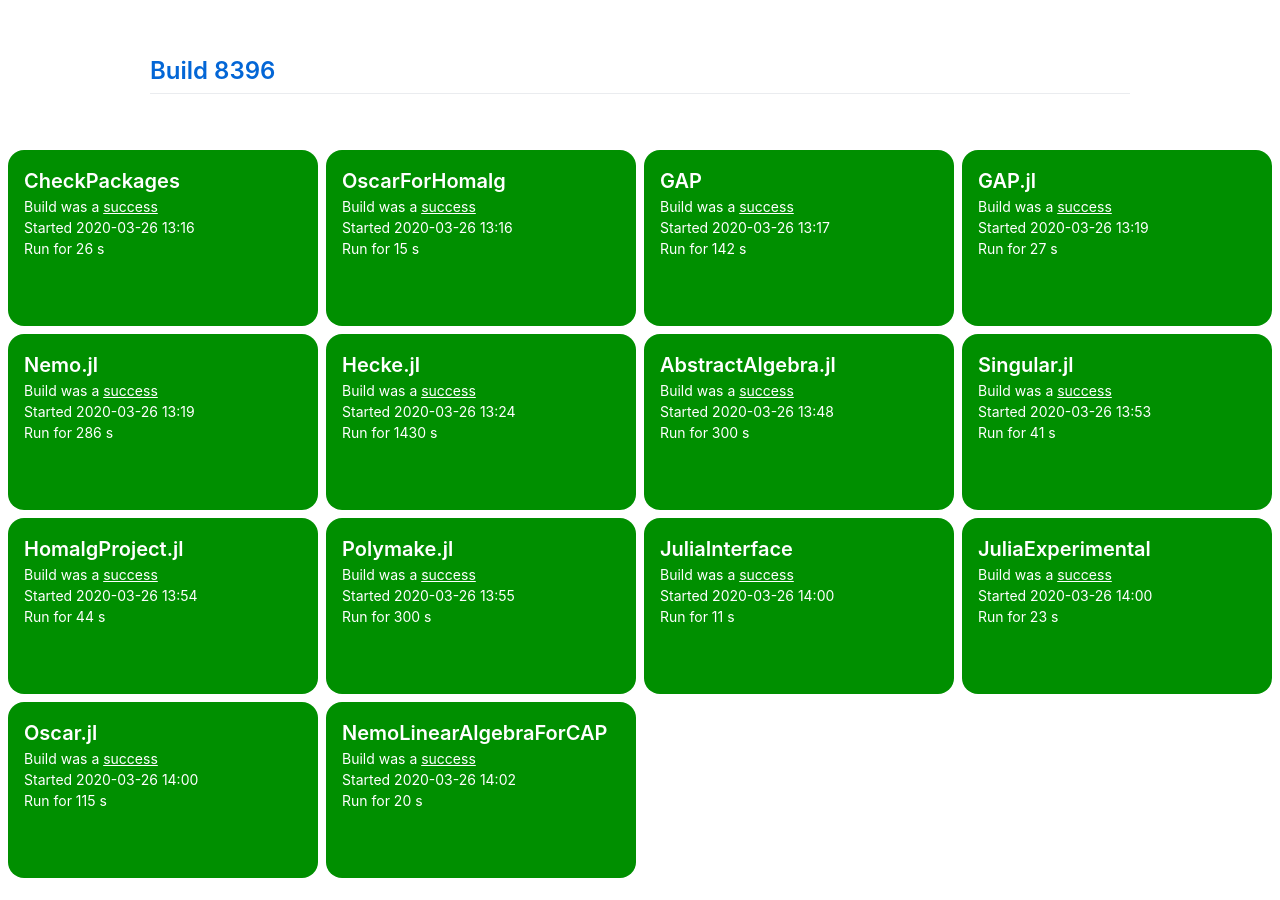
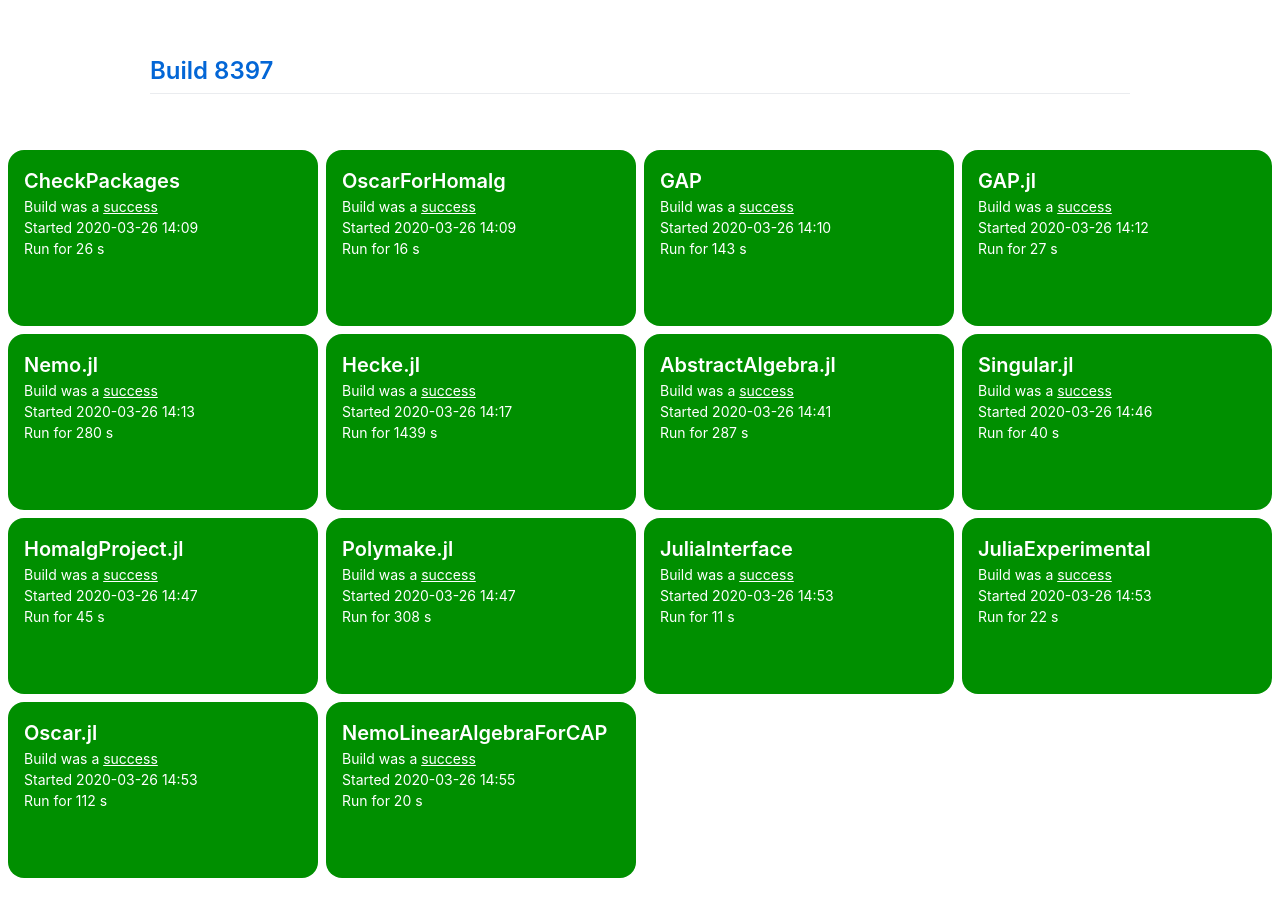
Before and after one commit to oscar-system/oscar-ci-status, a Jekyll site: the page built from index.html, in a window 1280 px wide. Built offline with Jekyll 4.4.1, drawn with Linux system fonts in a browser that asks for light colours.

Commit message:
Build 8397

```diff
--- a/_data/ci.yml
+++ b/_data/ci.yml
@@ -1,5 +1,5 @@
-build: 8396
-build_url: https://oscarci.mathematik.uni-kl.de/job/oscar/8396/
+build: 8397
+build_url: https://oscarci.mathematik.uni-kl.de/job/oscar/8397/
 job: oscar
 tests:
 - duration: 26
@@ -8,31 +8,31 @@
   first_failure_url: null
   last_success: false
   last_success_url: null
-  log: https://oscarci.mathematik.uni-kl.de/job/oscar/8396/artifact/logs/build-8396/CheckPackages.log
+  log: https://oscarci.mathematik.uni-kl.de/job/oscar/8397/artifact/logs/build-8397/CheckPackages.log
   name: CheckPackages
-  start: 2020-03-26 13:16
+  start: 2020-03-26 14:09
   status: success
   success: true
-- duration: 15
+- duration: 16
   exitcode: 0
   first_failure: false
   first_failure_url: null
   last_success: false
   last_success_url: null
-  log: https://oscarci.mathematik.uni-kl.de/job/oscar/8396/artifact/logs/build-8396/OscarForHomalg.log
+  log: https://oscarci.mathematik.uni-kl.de/job/oscar/8397/artifact/logs/build-8397/OscarForHomalg.log
   name: OscarForHomalg
-  start: 2020-03-26 13:16
+  start: 2020-03-26 14:09
   status: success
   success: true
-- duration: 142
+- duration: 143
   exitcode: 0
   first_failure: false
   first_failure_url: null
   last_success: false
   last_success_url: null
-  log: https://oscarci.mathematik.uni-kl.de/job/oscar/8396/artifact/logs/build-8396/GAP.log
+  log: https://oscarci.mathematik.uni-kl.de/job/oscar/8397/artifact/logs/build-8397/GAP.log
   name: GAP
-  start: 2020-03-26 13:17
+  start: 2020-03-26 14:10
   status: success
   success: true
 - duration: 27
@@ -41,75 +41,75 @@
   first_failure_url: null
   last_success: false
   last_success_url: null
-  log: https://oscarci.mathematik.uni-kl.de/job/oscar/8396/artifact/logs/build-8396/GAP.jl.log
+  log: https://oscarci.mathematik.uni-kl.de/job/oscar/8397/artifact/logs/build-8397/GAP.jl.log
   name: GAP.jl
-  start: 2020-03-26 13:19
+  start: 2020-03-26 14:12
   status: success
   success: true
-- duration: 286
+- duration: 280
   exitcode: 0
   first_failure: false
   first_failure_url: null
   last_success: false
   last_success_url: null
-  log: https://oscarci.mathematik.uni-kl.de/job/oscar/8396/artifact/logs/build-8396/Nemo.jl.log
+  log: https://oscarci.mathematik.uni-kl.de/job/oscar/8397/artifact/logs/build-8397/Nemo.jl.log
   name: Nemo.jl
-  start: 2020-03-26 13:19
+  start: 2020-03-26 14:13
   status: success
   success: true
-- duration: 1430
+- duration: 1439
   exitcode: 0
   first_failure: false
   first_failure_url: null
   last_success: false
   last_success_url: null
-  log: https://oscarci.mathematik.uni-kl.de/job/oscar/8396/artifact/logs/build-8396/Hecke.jl.log
+  log: https://oscarci.mathematik.uni-kl.de/job/oscar/8397/artifact/logs/build-8397/Hecke.jl.log
   name: Hecke.jl
-  start: 2020-03-26 13:24
+  start: 2020-03-26 14:17
   status: success
   success: true
-- duration: 300
+- duration: 287
   exitcode: 0
   first_failure: false
   first_failure_url: null
   last_success: false
   last_success_url: null
-  log: https://oscarci.mathematik.uni-kl.de/job/oscar/8396/artifact/logs/build-8396/AbstractAlgebra.jl.log
+  log: https://oscarci.mathematik.uni-kl.de/job/oscar/8397/artifact/logs/build-8397/AbstractAlgebra.jl.log
   name: AbstractAlgebra.jl
-  start: 2020-03-26 13:48
+  start: 2020-03-26 14:41
   status: success
   success: true
-- duration: 41
+- duration: 40
   exitcode: 0
   first_failure: false
   first_failure_url: null
   last_success: false
   last_success_url: null
-  log: https://oscarci.mathematik.uni-kl.de/job/oscar/8396/artifact/logs/build-8396/Singular.jl.log
+  log: https://oscarci.mathematik.uni-kl.de/job/oscar/8397/artifact/logs/build-8397/Singular.jl.log
   name: Singular.jl
-  start: 2020-03-26 13:53
+  start: 2020-03-26 14:46
   status: success
   success: true
-- duration: 44
+- duration: 45
   exitcode: 0
   first_failure: false
   first_failure_url: null
   last_success: false
   last_success_url: null
-  log: https://oscarci.mathematik.uni-kl.de/job/oscar/8396/artifact/logs/build-8396/HomalgProject.jl.log
+  log: https://oscarci.mathematik.uni-kl.de/job/oscar/8397/artifact/logs/build-8397/HomalgProject.jl.log
   name: HomalgProject.jl
-  start: 2020-03-26 13:54
+  start: 2020-03-26 14:47
   status: success
   success: true
-- duration: 300
+- duration: 308
   exitcode: 0
   first_failure: false
   first_failure_url: null
   last_success: false
   last_success_url: null
-  log: https://oscarci.mathematik.uni-kl.de/job/oscar/8396/artifact/logs/build-8396/Polymake.jl.log
+  log: https://oscarci.mathematik.uni-kl.de/job/oscar/8397/artifact/logs/build-8397/Polymake.jl.log
   name: Polymake.jl
-  start: 2020-03-26 13:55
+  start: 2020-03-26 14:47
   status: success
   success: true
 - duration: 11
@@ -118,31 +118,31 @@
   first_failure_url: null
   last_success: false
   last_success_url: null
-  log: https://oscarci.mathematik.uni-kl.de/job/oscar/8396/artifact/logs/build-8396/JuliaInterface.log
+  log: https://oscarci.mathematik.uni-kl.de/job/oscar/8397/artifact/logs/build-8397/JuliaInterface.log
   name: JuliaInterface
-  start: 2020-03-26 14:00
+  start: 2020-03-26 14:53
   status: success
   success: true
-- duration: 23
+- duration: 22
   exitcode: 0
   first_failure: false
   first_failure_url: null
   last_success: false
   last_success_url: null
-  log: https://oscarci.mathematik.uni-kl.de/job/oscar/8396/artifact/logs/build-8396/JuliaExperimental.log
+  log: https://oscarci.mathematik.uni-kl.de/job/oscar/8397/artifact/logs/build-8397/JuliaExperimental.log
   name: JuliaExperimental
-  start: 2020-03-26 14:00
+  start: 2020-03-26 14:53
   status: success
   success: true
-- duration: 115
+- duration: 112
   exitcode: 0
   first_failure: false
   first_failure_url: null
   last_success: false
   last_success_url: null
-  log: https://oscarci.mathematik.uni-kl.de/job/oscar/8396/artifact/logs/build-8396/Oscar.jl.log
+  log: https://oscarci.mathematik.uni-kl.de/job/oscar/8397/artifact/logs/build-8397/Oscar.jl.log
   name: Oscar.jl
-  start: 2020-03-26 14:00
+  start: 2020-03-26 14:53
   status: success
   success: true
 - duration: 20
@@ -151,8 +151,8 @@
   first_failure_url: null
   last_success: false
   last_success_url: null
-  log: https://oscarci.mathematik.uni-kl.de/job/oscar/8396/artifact/logs/build-8396/NemoLinearAlgebraForCAP.log
+  log: https://oscarci.mathematik.uni-kl.de/job/oscar/8397/artifact/logs/build-8397/NemoLinearAlgebraForCAP.log
   name: NemoLinearAlgebraForCAP
-  start: 2020-03-26 14:02
+  start: 2020-03-26 14:55
   status: success
   success: true
```
Also changed, not shown: README.md.
